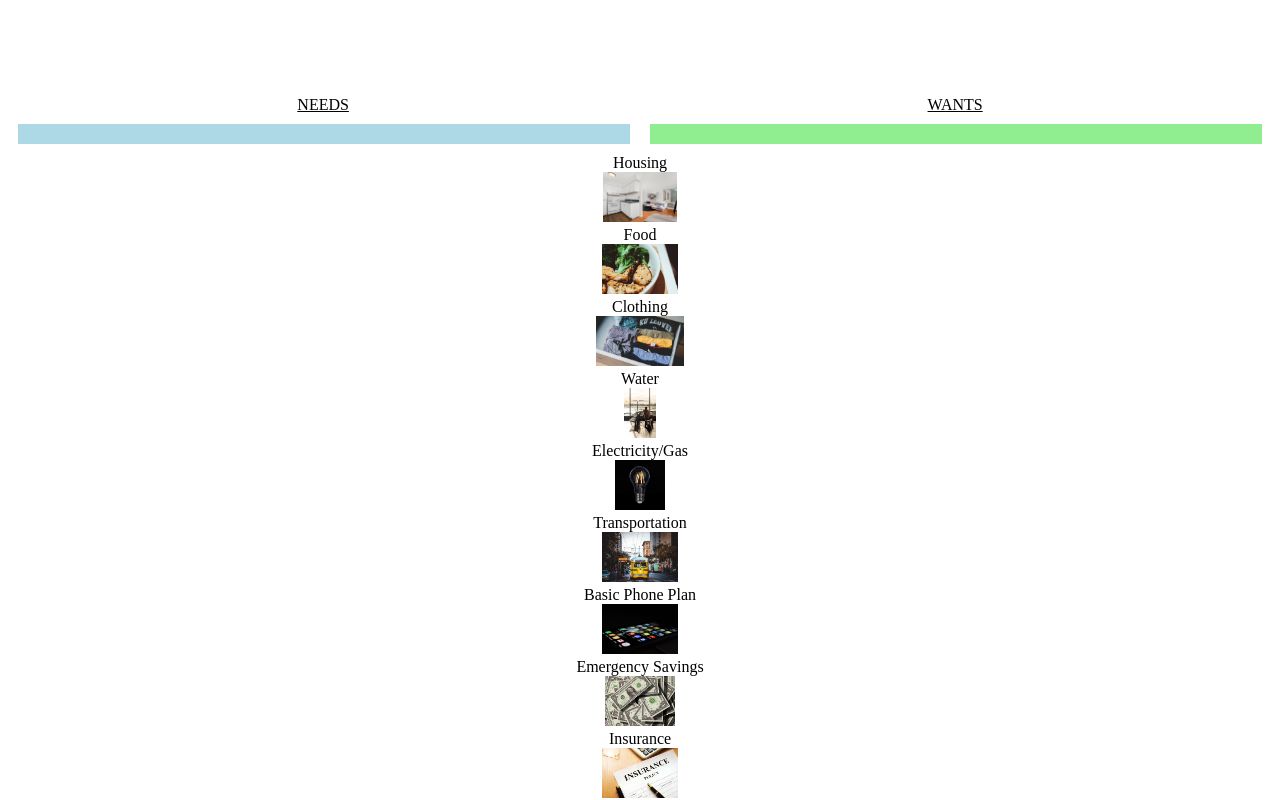
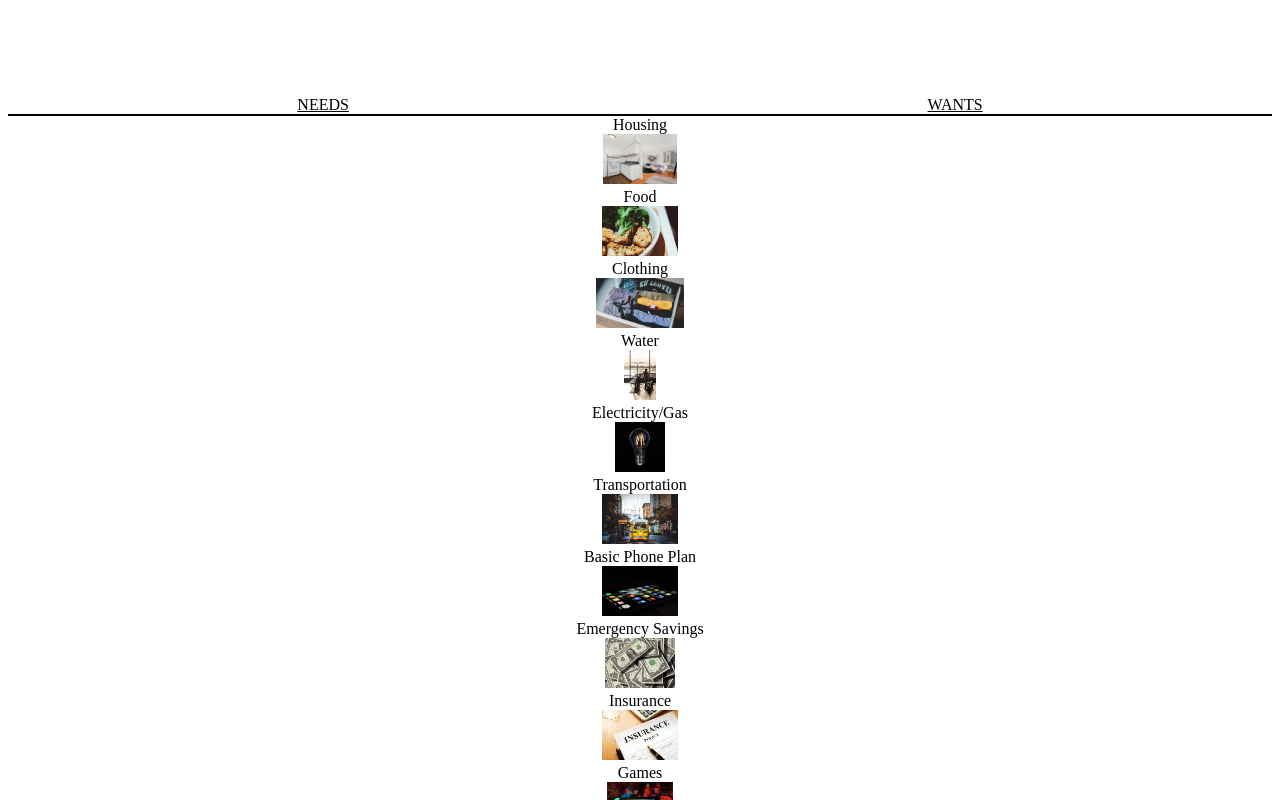
Before and after one commit to connorfrendt/money-lit, a Vue app in the folder app/: page /#/NeedsWants in a window 1280 px wide. Shown: the top 800 px of the page. Built offline with nearby package versions, Linux system fonts and the light colour scheme; the HTML template or start-up script is replaced by a standard one.

Commit message:
finished comp-arch-revamp, merging branches

```diff
--- a/app/src/components/pages/NeedsWants.vue
+++ b/app/src/components/pages/NeedsWants.vue
@@ -6,11 +6,11 @@
             <div><u>WANTS</u></div>
         </div>
 
-            <div id="need-want-parent-box"> <!-- Need/Want/Word Box -->
+            <div id="need-want-box-parent"> <!-- Need/Want Box -->
 
                 <!-- Need Box -->
                 <draggable
-                    id="need-parent-box"
+                    id="need-drag"
                     ghost-class="ghost"
                     group="needsAndWants"
                     @end="onEnd"
@@ -24,7 +24,7 @@
 
                 <!-- Want Box -->
                 <draggable
-                    id="want-parent-box"
+                id="want-drag"
                     ghost-class="ghost"
                     group="needsAndWants"
                     @end="onEnd"
@@ -36,7 +36,7 @@
                 </draggable>
                 <!-- END Need Box -->
 
-            </div> <!-- END Need/Want/Word Box -->
+            </div> <!-- END Need/Want Box -->
 
             <!-- <AddNeedWant :onAdd="handleAdd" /> -->
 
@@ -148,62 +148,23 @@
     display: flex;
     justify-content: space-around;
 }
-#need-want-parent-box {
+
+#need-want-box-parent {
     display: flex;
-    justify-content: space-around;
+    justify-content: center;
 }
 
-
-/* NEEDS ITEMS */
-#need-parent-box {
-    background-color: lightblue;
-    padding: 10px;
-    width: 50%;
-    margin: 10px;
-    overflow: scroll;
-}
-#need-box {
-    display: grid;
-    grid-template: repeat(3, minmax(55px, 1fr)) / repeat(7, 1fr);
-}
-#need-box-item {
+#need-drag {
+    background: lightblue;
+    border: 1px solid black;
     height: 100%;
+    width: 100%;
 }
 
-
-/* WANTS ITEMS */
-#want-parent-box {
-    background-color: lightgreen;
-    padding: 10px;
-    width: 50%;
-    margin: 10px;
-    overflow: scroll;
+#want-drag {
+    background: lightgreen;
+    border: 1px solid black;
+    height: 100%;
+    width: 100%;
 }
-#want-box {
-    display: grid;
-    grid-template: repeat(3, minmax(55px, 1fr)) / repeat(7, 1fr);
-}
-#want-box-item {
-    height: 100%;
-}
-
-
-
-/* WORD BOX */
-#word-box {
-    display: grid;
-    grid-template: repeat(3, minmax(65px, 1fr)) / repeat(7, 1fr);
-}
-
-.items {
-    border: 1px solid black;
-    margin: 5px;
-    text-align: center;
-    position: relative;
-    cursor: move;
-}
-
-
-/* OTHER */
-
 </style>
```
